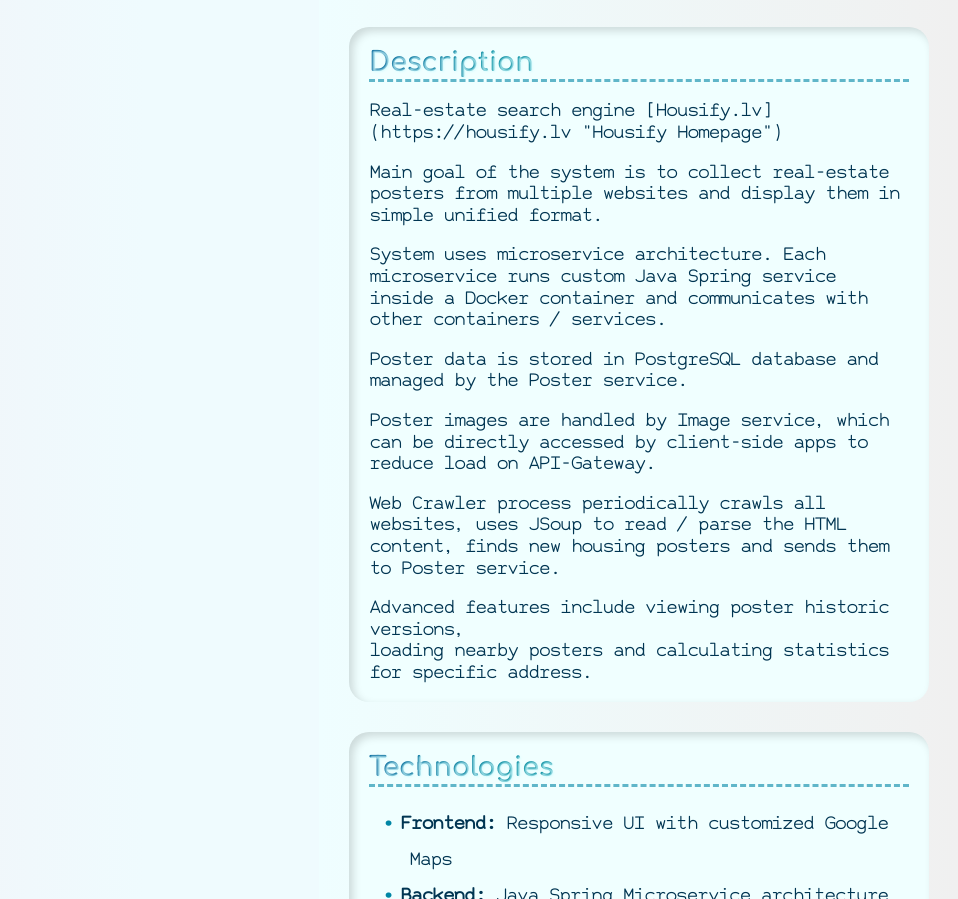
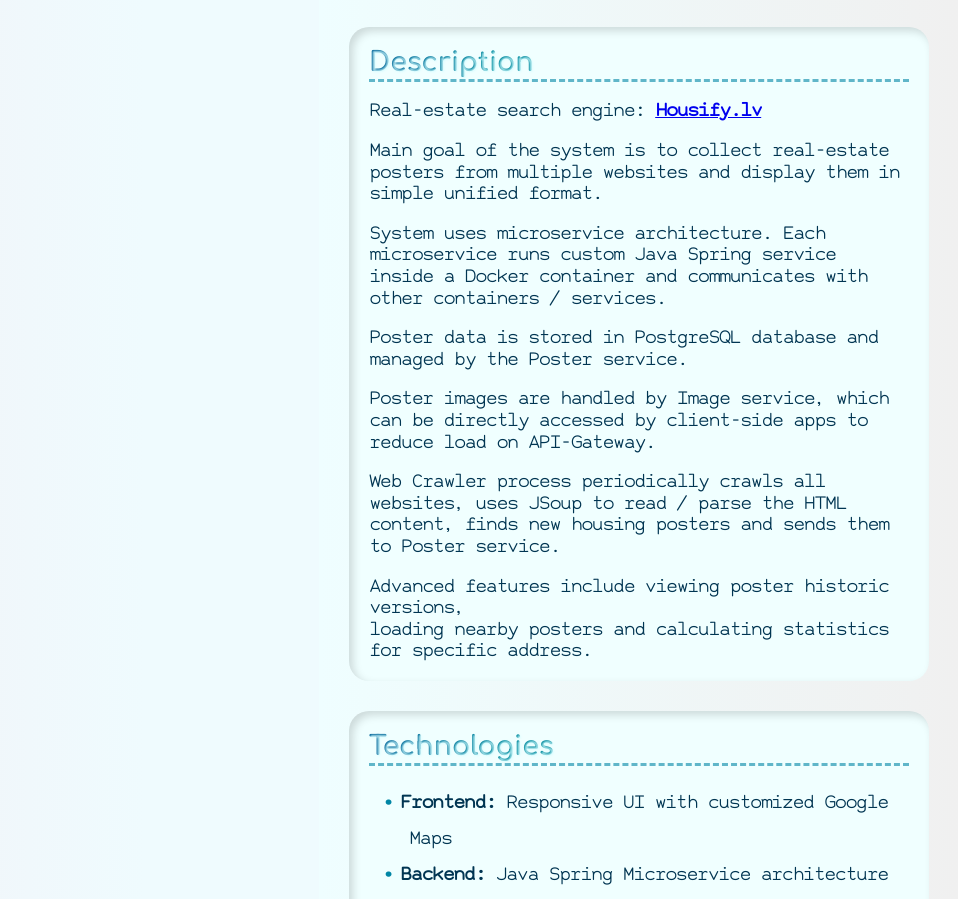
Before and after one commit to kpurens/kpurens.github.io, a plain HTML site: page index.html in a window 1280 px wide. Shown: the part 3583-4482 px from the top of the page, without its empty margins (321-1279 px from the left). Drawn offline with Linux system fonts and the light colour scheme.

Commit message:
Fixed Housify link

```diff
--- a/index.html
+++ b/index.html
@@ -320,7 +320,7 @@
 							<strong class="boxTitleText">Description</strong>
 						</div>
 						<div class="boxContent">
-							<p>Real-estate search engine [Housify.lv](https://housify.lv "Housify Homepage")
+							<p>Real-estate search engine: <a href="https://housify.lv/"><b>Housify.lv</b></a>
 							</p>
 							<p>
 								Main goal of the system is to collect real-estate posters from multiple websites and display them in simple unified format.
```
